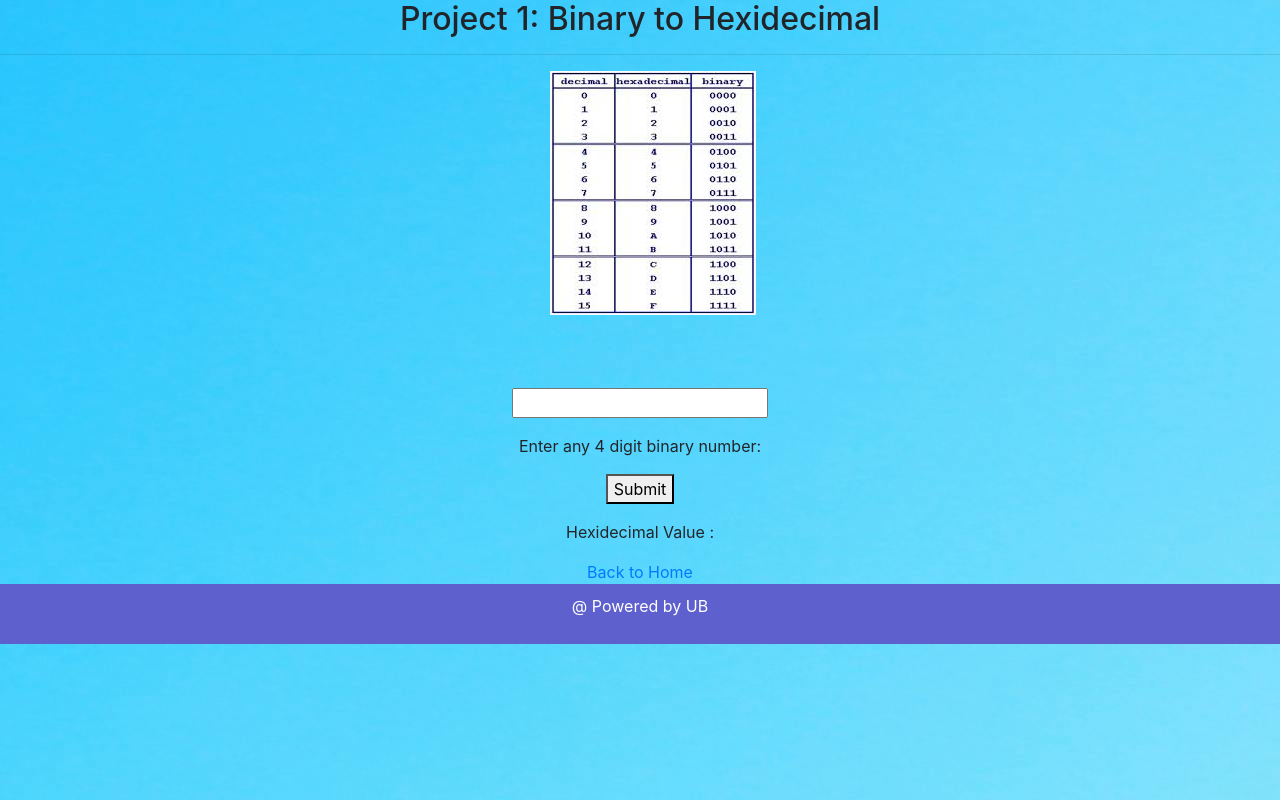
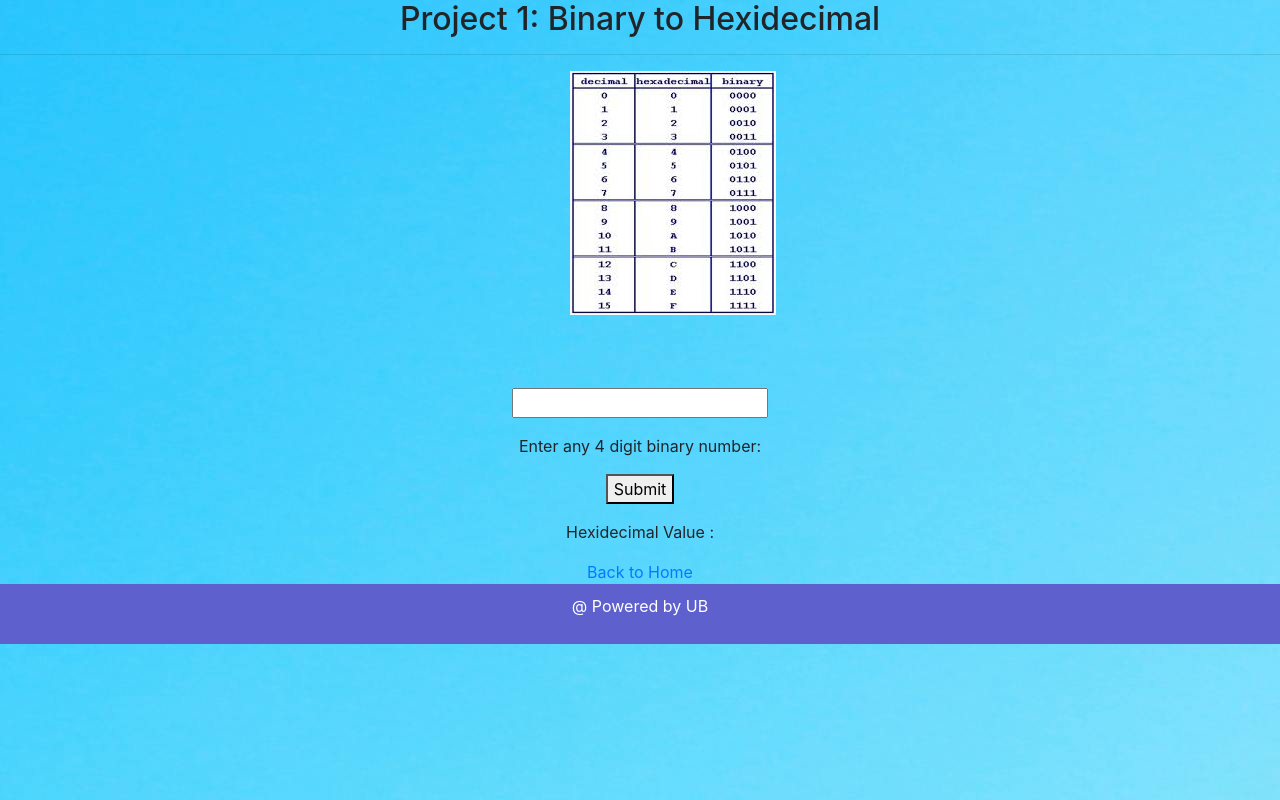
Before and after one commit to 2025162651-ui/FoC, a plain HTML site: page binarytohex.html in a window 1280 px wide. Drawn offline with nearby package versions, Linux system fonts and the light colour scheme.

Commit message:
Update binarytohex.html

```diff
--- a/binarytohex.html
+++ b/binarytohex.html
@@ -9,8 +9,8 @@
 <style>
 img {
   float: center;
- padding-right: 400px;
- padding-left: 550px;
+ padding-right: 500px;
+ padding-left: 570px;
  padding-bottom: 57px;
 
 }
@@ -56,4 +56,5 @@ function binToHex() {
 </footer>
 
 </body>
+
 </html>
```
